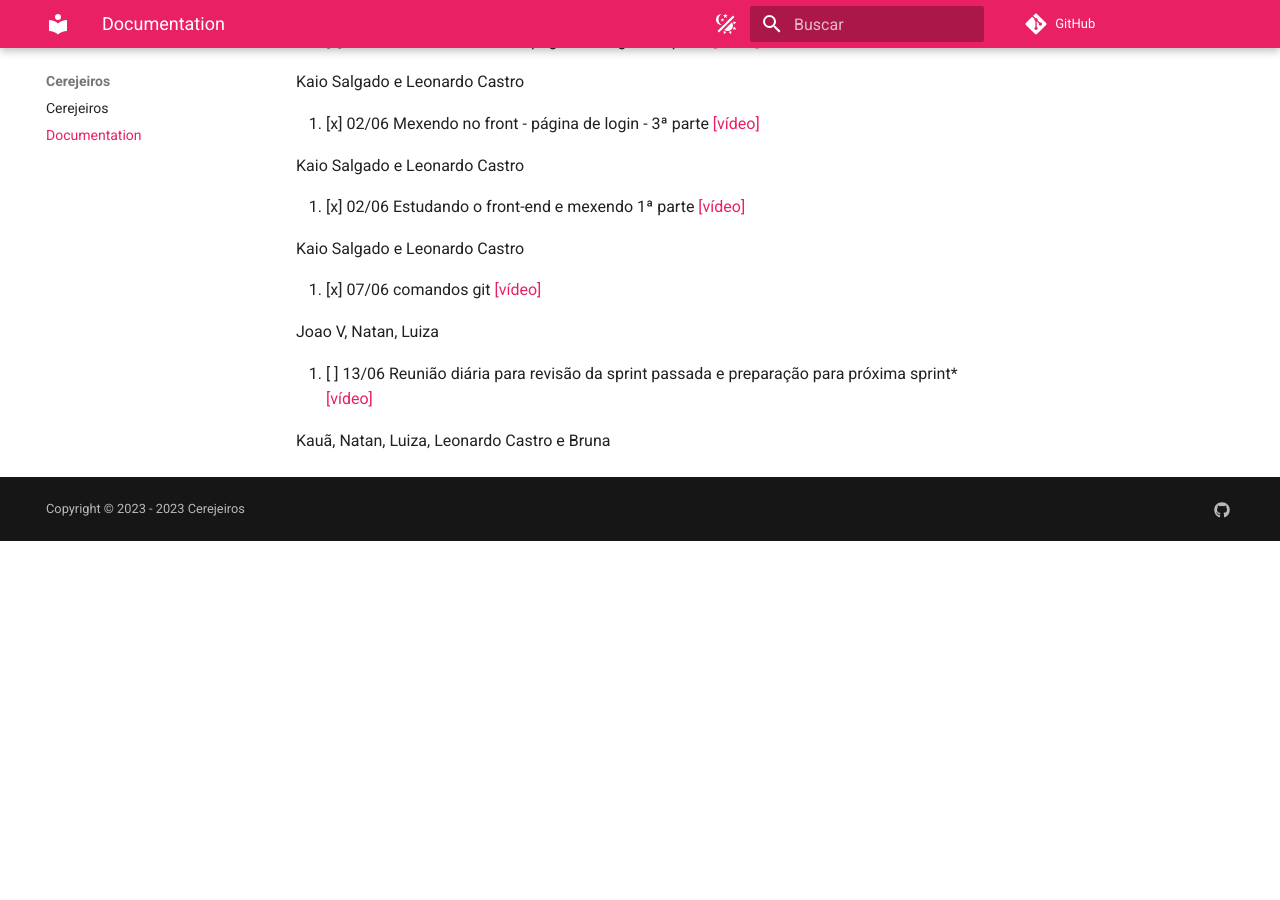
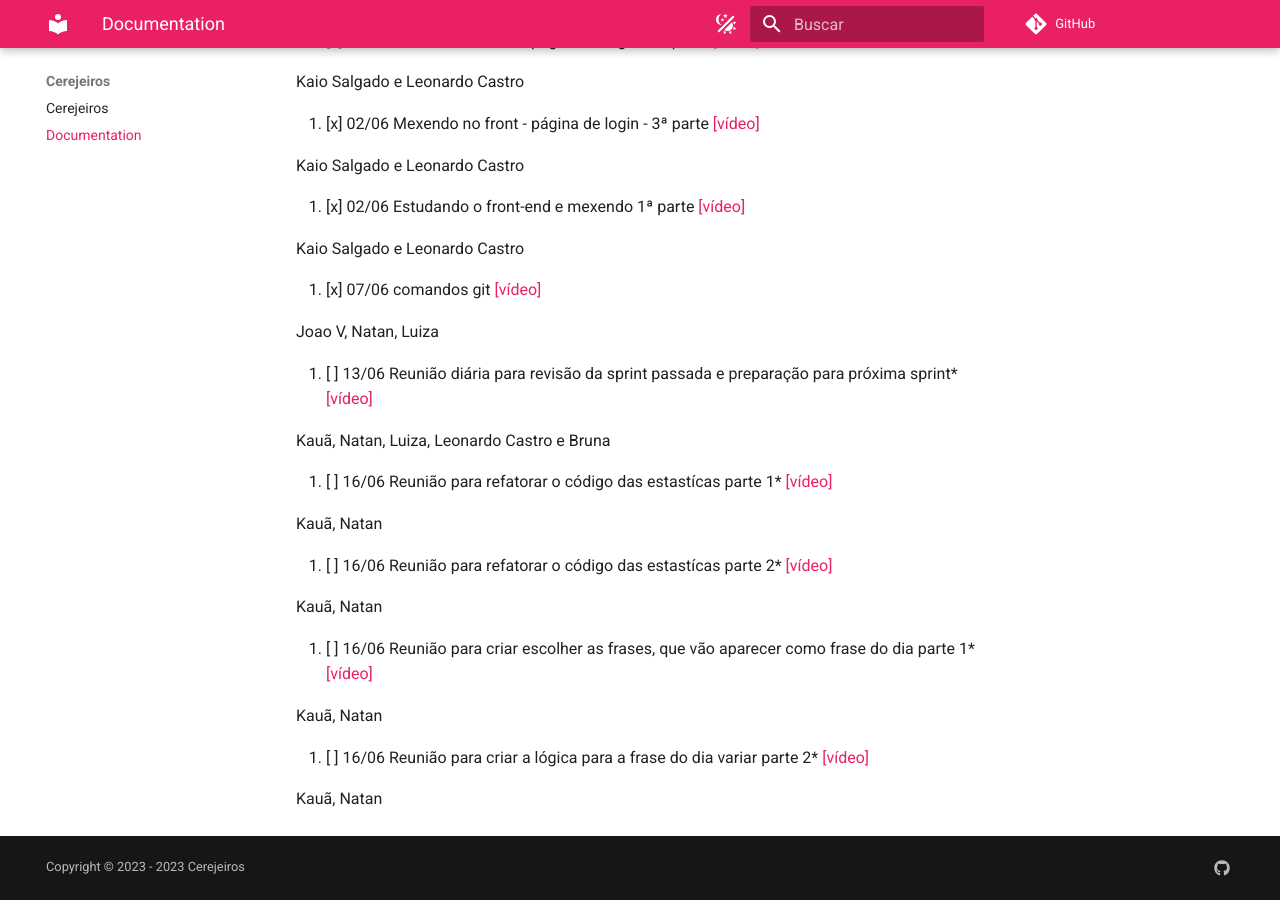
Before and after one commit to cerejeiros/bloom, an MkDocs documentation site: the page built from docs/documentation.md, in a window 1280 px wide and 900 px high, scrolled down 3780 px. Built offline with MkDocs 1.6.1 and Material for MkDocs 9.7.7, drawn with Linux system fonts in a browser that asks for light colours; comment, search, counter and statistics services are not loaded; before the commit the page ends 4321 px from its top, so only the background shows below that.

Commit message:
docs:adding new meetings

```diff
--- a/docs/documentation.md
+++ b/docs/documentation.md
@@ -173,3 +173,19 @@ Joao V, Natan, Luiza
 43. [ ] 13/06 Reunião diária para revisão da sprint passada e preparação para próxima sprint* [[vídeo]](https://youtu.be/u9ctk908Jmw)
 
 Kauã, Natan, Luiza, Leonardo Castro e Bruna
+
+44. [ ] 16/06 Reunião para refatorar o código das estastícas parte 1* [[vídeo]](https://www.youtube.com/watch?v=y8zZLcvxMYg)
+
+Kauã, Natan
+
+45. [ ] 16/06 Reunião para refatorar o código das estastícas parte 2* [[vídeo]](https://www.youtube.com/watch?v=xdF5A-35ws8)
+
+Kauã, Natan
+
+46. [ ] 16/06 Reunião para criar escolher as frases, que vão aparecer como frase do dia parte 1* [[vídeo]](https://www.youtube.com/watch?v=PAgqpoBSSjM)
+
+Kauã, Natan
+
+47. [ ] 16/06 Reunião para criar a lógica para a frase do dia variar parte 2* [[vídeo]](https://www.youtube.com/watch?v=J1lrKwSyFd0)
+
+Kauã, Natan
```
